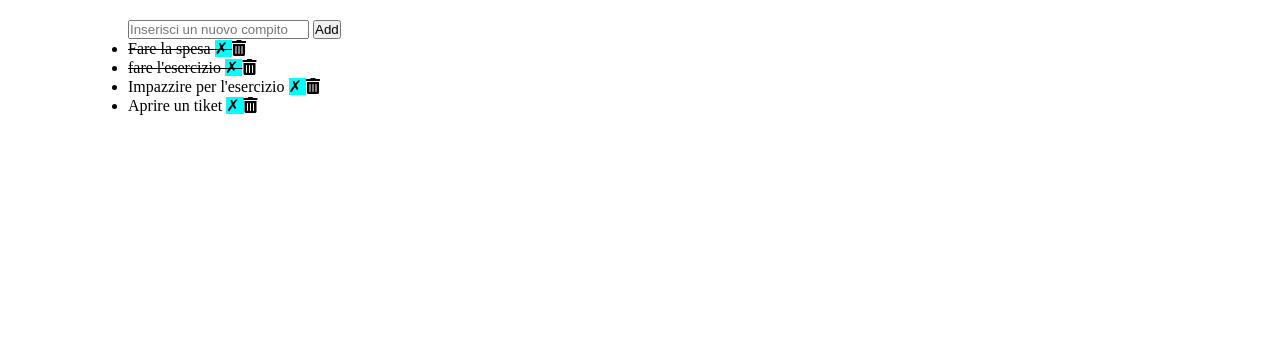
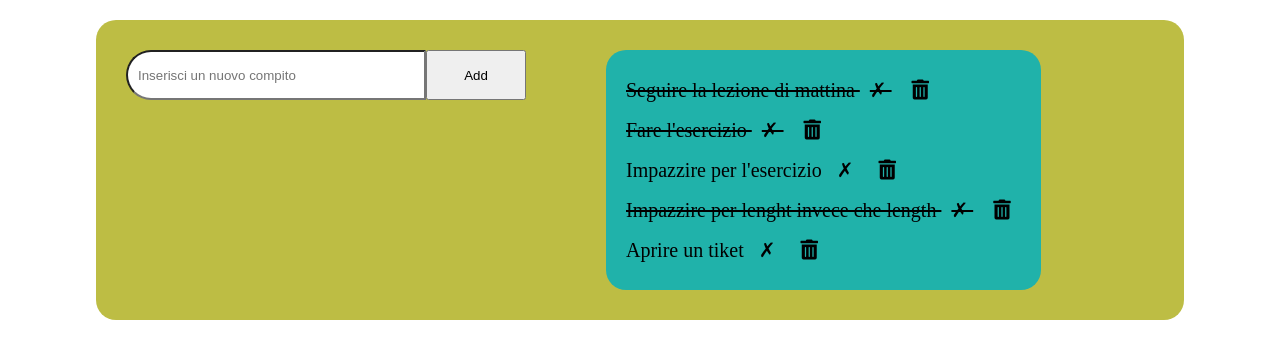
Before and after one commit to ChristopherZito/vue-todolist, a plain HTML site: page index.html in a window 1280 px wide. Drawn offline with nearby package versions, Linux system fonts and the light colour scheme.

Commit message:
update finale :D

```diff
--- a/css/style.css
+++ b/css/style.css
@@ -4,15 +4,47 @@
     box-sizing: border-box;
 }
 #container{
-    width: 80%;
+    width: 85%;
     margin: 20px auto;
+    display: flex;
+    font-size: 20px;
+    background-color: rgb(189, 189, 68);
+    padding: 30px;
+    border-radius: 20px;
 }
 
 .cross{
     cursor: pointer;
-    background-color: cyan;
+    padding: 10px;
+}
+.fa-trash-alt{
+    cursor: pointer;
+    padding: 10px;
 }
 
 .madeIt{
     text-decoration: line-through;
 }
+
+#in-text{
+    height: 50px;
+    width: 300px;
+    border-top-left-radius: 25px;
+    border-bottom-left-radius: 25px;
+    padding: 10px;
+    display: block;
+}
+
+#container button{
+    height: 50px;
+    width: 100px;
+    margin-right: 80px;
+    display:inline-block
+}
+
+#container ul {
+    background-color: lightseagreen;
+    padding: 20px;
+    border-radius: 20px;
+    list-style: none;
+}
--- a/index.html
+++ b/index.html
@@ -11,12 +11,15 @@
 <body>
     <div id="container">
         <!-- inserimento item in lista -->
-        <input type="text" placeholder="Inserisci un nuovo compito" v-model="newTextObj" @keyup.enter="addObj" >
+        <input id="in-text" type="text" placeholder="Inserisci un nuovo compito" v-model="newTextObj" @keyup.enter="addObj" >
         <button @click="addObj">
             Add
         </button>
         <!-- lista -->
-        <ul>
+        <h1 v-if="object.length === 0">
+            Hai finito gli obbiettivi, aggiungine un altro
+        </h1>
+        <ul v-else>
             <li v-for="element, i in object" :key="i" :class="element.done === true? `madeIt` : `` ">
                 {{element.text}}
                 <span @click="objDone(i)" class="cross">
--- a/js/script.js
+++ b/js/script.js
@@ -18,6 +18,7 @@
 // Gesticso i done dall’interfaccia,
 // quindi il task potrà essere anche segnato come done e non per forza cancellato
 // poi se l’utente vuole potrà anche cancellarlo del tutto.
+//vue.js
 var list = new Vue (
     {
         el:"#container",
@@ -26,16 +27,20 @@ var list = new Vue (
             toMade:"",
             object:[
                 {
-                    text:"Fare la spesa",
+                    text:"Seguire la lezione di mattina",
                     done: true,
                 },
                 {
-                    text:"fare l'esercizio",
+                    text:"Fare l'esercizio",
                     done: true,
                 },
                 {
                     text:"Impazzire per l'esercizio",
                     done: false,
+                },
+                {
+                    text:"Impazzire per lenght invece che length",
+                    done: true,
                 },
                 {
                     text:"Aprire un tiket",
@@ -49,9 +54,15 @@ var list = new Vue (
             objDone(pos){
                 this.object[pos].done = true;
             },
+            //rimozione oggetto
+            deleteObj(toDel){
+                this.object.splice(toDel, 1);
+            },
             //aggiungere un elemento a object
             addObj(){
                 //creazione nuovo oggetto da inserire nell'array
+
+                if(this.newTextObj != "" && this.newTextObj.length > 4){
                     let newObj = {
                     text: this.object.text = this.newTextObj,
                     done: this.object.done = false,
@@ -62,11 +73,9 @@ var list = new Vue (
                     this.object.push(newObj)
                     //reset testo input
                     this.newTextObj = "";
+                }
+
             },
-            //rimozione oggetto
-            deleteObj(toDel){
-                this.object.splice(toDel, 1);
-            }
         }
 
     }
```
Lines whose indentation alone changed are shown as unchanged.
